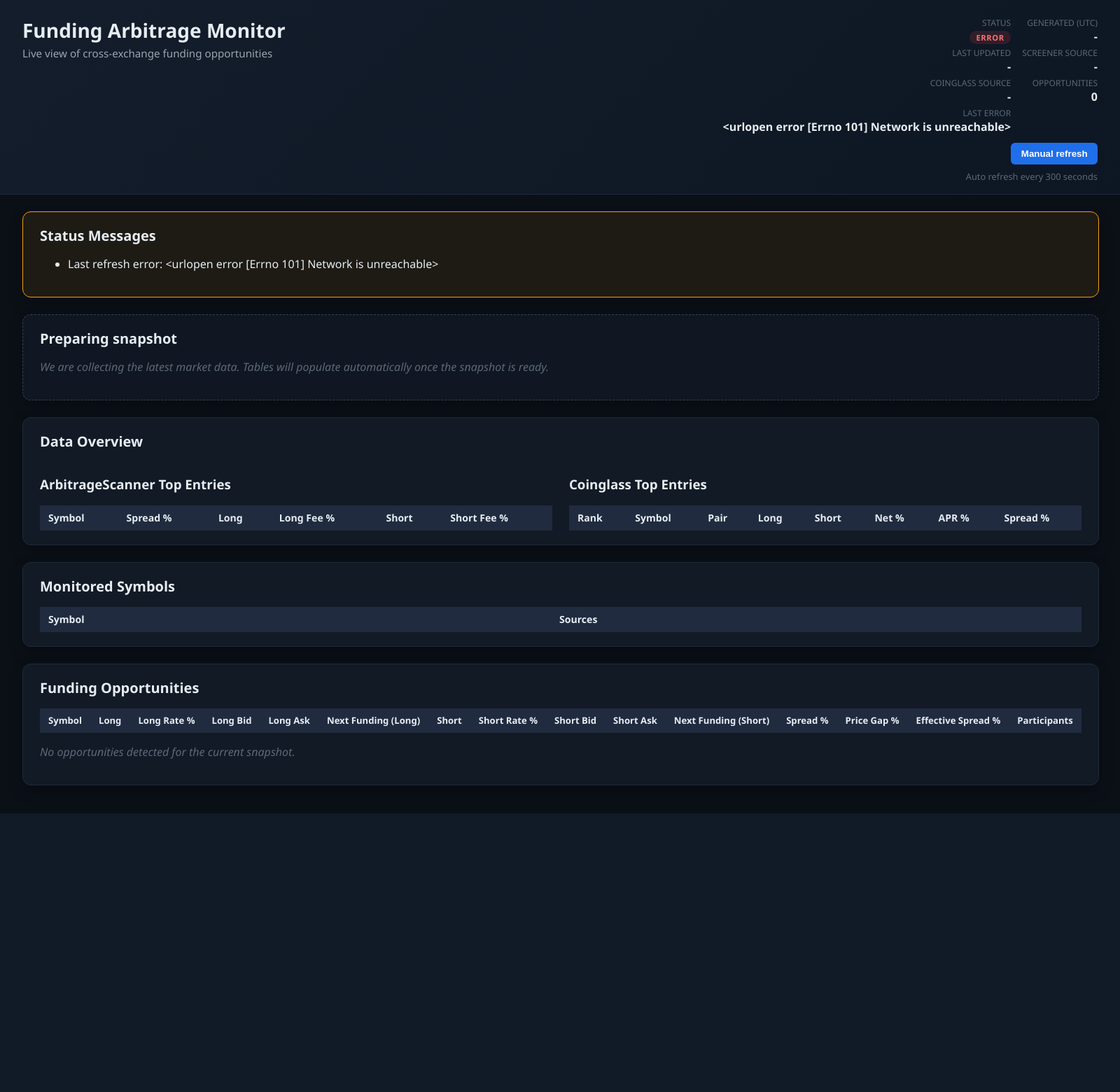
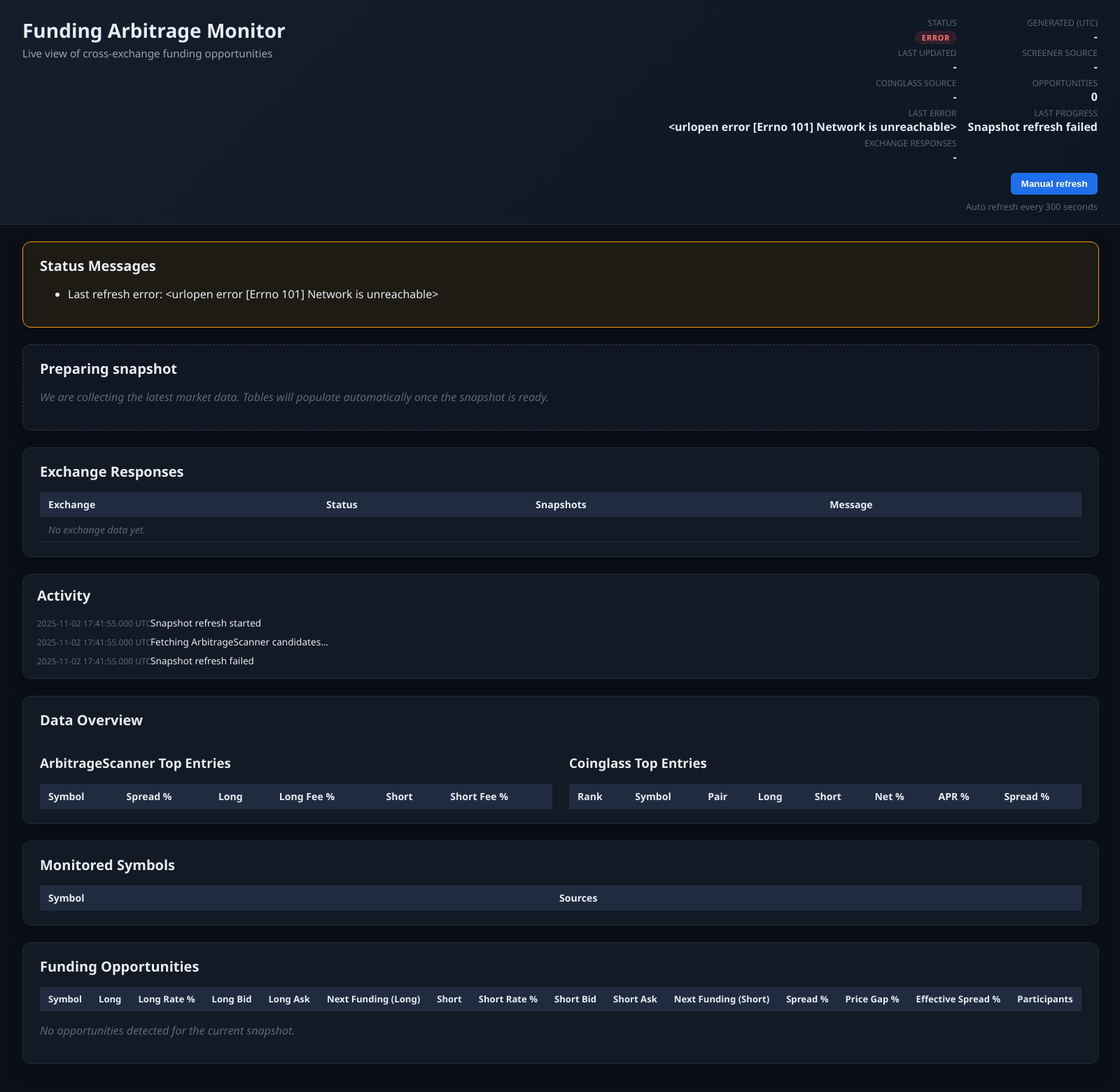
Before and after one commit to badrhari1777/FeeArb, a FastAPI app: page / in a window 1600 px wide. Shown: the whole page at 70% size. Before the commit the page ends 1162 px from the top, so only its background shows below. Run offline with FastAPI, Linux system fonts and the light colour scheme; lists and menus that the app fills with data are empty; parts of the project's set-up code (start-up, migrations or seed data) failed here and were passed over.

Commit message:
Enhance the funding-rate arbitrage project with a FastAPI dashboard for real-time progress tracking and improved user experience. Refactor data pipeline to include detailed exchange status updates and event logging. Update README with new features and setup instructions. Introduce caching and normalization in parsers for better data handling.

```diff
--- a/webapp/services.py
+++ b/webapp/services.py
@@ -3,7 +3,7 @@ from __future__ import annotations
 import asyncio
 import logging
 from datetime import datetime, timezone
-from typing import Literal, Optional
+from typing import Any, Callable, Dict, List, Literal, Optional
 
 from pipeline import collect_snapshot, DataSnapshot
 
@@ -23,8 +23,12 @@ class DataService:
         self._last_error: Optional[str] = None
         self._last_refreshed: Optional[datetime] = None
         self._in_progress: bool = False
+        self._loop: Optional[asyncio.AbstractEventLoop] = None
+        self._events: List[dict[str, Any]] = []
+        self._exchange_status: Dict[str, dict[str, Any]] = {}
 
     async def startup(self) -> None:
+        self._loop = asyncio.get_running_loop()
         async with self._lock:
             self._status = "pending"
         if self._task is None:
@@ -67,22 +71,45 @@ class DataService:
             self._in_progress = True
             self._status = "pending"
             self._last_error = None
+            self._events = []
+            self._exchange_status = {}
+        self._record_event(
+            "refresh:start",
+            {"message": "Snapshot refresh started"},
+        )
 
         outcome: RefreshResult = "completed"
+        loop = self._loop or asyncio.get_running_loop()
+        progress_cb = self._make_progress_callback(loop)
         try:
-            snapshot = await asyncio.to_thread(collect_snapshot)
+            snapshot = await asyncio.to_thread(collect_snapshot, progress_cb)
         except Exception as exc:  # pylint: disable=broad-except
             logger.exception("Snapshot refresh raised an error")
             outcome = "failed"
+            self._record_event(
+                "refresh:failed",
+                {"message": "Snapshot refresh failed", "error": str(exc)},
+            )
             async with self._lock:
                 self._last_error = str(exc)
                 self._status = "error"
         else:
+            self._record_event(
+                "refresh:completed",
+                {
+                    "message": "Snapshot refresh completed successfully",
+                    "opportunity_count": len(snapshot.opportunities),
+                },
+            )
             async with self._lock:
                 self._snapshot = snapshot
                 self._status = "ready"
                 self._last_error = None
                 self._last_refreshed = datetime.now(timezone.utc)
+                self._exchange_status = {
+                    entry.get("exchange", f"exchange-{idx}"): entry
+                    for idx, entry in enumerate(snapshot.exchange_status)
+                }
         finally:
             async with self._lock:
                 self._in_progress = False
@@ -111,4 +138,54 @@ class DataService:
             ),
             "snapshot": snapshot_dict,
             "refresh_in_progress": self._in_progress,
+            "events": list(self._events),
+            "exchange_status": list(self._exchange_status.values()),
         }
+
+    def _make_progress_callback(
+        self, loop: asyncio.AbstractEventLoop
+    ) -> Callable[[str, dict[str, Any] | None], None]:
+        def _callback(event: str, payload: dict[str, Any] | None = None) -> None:
+            data = dict(payload or {})
+            loop.call_soon_threadsafe(self._record_event, event, data)
+            if event.startswith("exchange:") and data:
+                exchange = data.get("exchange")
+                if exchange:
+                    loop.call_soon_threadsafe(
+                        self._update_exchange_status,
+                        exchange,
+                        event,
+                        data,
+                    )
+
+        return _callback
+
+    def _record_event(self, event: str, payload: dict[str, Any]) -> None:
+        entry = {
+            "event": event,
+            "payload": payload,
+            "timestamp": datetime.now(timezone.utc).isoformat(),
+        }
+        self._events.append(entry)
+        if len(self._events) > 200:
+            del self._events[:-200]
+
+    def _update_exchange_status(
+        self, exchange: str, event: str, payload: dict[str, Any]
+    ) -> None:
+        status_map = {
+            "exchange:success": "ok",
+            "exchange:error": "failed",
+            "exchange:missing": "missing",
+            "exchange:start": "pending",
+        }
+        status = status_map.get(event, payload.get("status"))
+        entry = {
+            "exchange": exchange,
+            "status": status or payload.get("status") or "unknown",
+            "message": payload.get("message"),
+            "count": payload.get("count"),
+            "error": payload.get("error"),
+            "updated_at": datetime.now(timezone.utc).isoformat(),
+        }
+        self._exchange_status[exchange] = entry
--- a/webapp/static/app.js
+++ b/webapp/static/app.js
@@ -6,6 +6,8 @@
     last_updated: null,
     snapshot: null,
     refresh_in_progress: false,
+    events: [],
+    exchange_status: [],
   };
 
   const initialState = {
@@ -29,6 +31,8 @@
     opportunityCount: document.getElementById("opportunity-count"),
     statusPill: document.getElementById("status-pill"),
     lastError: document.getElementById("last-error"),
+    lastProgress: document.getElementById("last-progress"),
+    exchangeSummary: document.getElementById("exchange-summary"),
     screenerTable: document.getElementById("screener-table")?.querySelector("tbody"),
     coinglassTable: document.getElementById("coinglass-table")?.querySelector("tbody"),
     universeTable: document.getElementById("universe-table-body"),
@@ -37,6 +41,9 @@
     refreshButton: document.getElementById("refresh-button"),
     hint: document.querySelector(".hint"),
     emptyState: document.getElementById("empty-state"),
+    exchangeTable: document.getElementById("exchange-status-body"),
+    eventLog: document.getElementById("event-log"),
+    eventEmpty: document.getElementById("event-empty"),
   };
 
   const escapeHtml = (value) => {
@@ -208,6 +215,63 @@
     }
   };
 
+  const renderExchangeStatus = (rows = []) => {
+    if (!elements.exchangeTable) {
+      return;
+    }
+    if (!rows || rows.length === 0) {
+      elements.exchangeTable.innerHTML =
+        '<tr><td colspan="4" class="muted">No exchange data yet.</td></tr>';
+      return;
+    }
+    elements.exchangeTable.innerHTML = rows
+      .map((row) => {
+        const exchange = escapeHtml(row.exchange ?? row.name ?? "-");
+        const statusValue = (row.status ?? "unknown").toString();
+        const slug = statusValue.toLowerCase().replace(/[^a-z0-9]+/g, "-");
+        const count = row.count ?? "-";
+        const message = row.message || row.error || "";
+        return `
+          <tr>
+            <td>${exchange}</td>
+            <td><span class="status-chip status-chip--${slug}">${escapeHtml(statusValue)}</span></td>
+            <td>${escapeHtml(count)}</td>
+            <td>${escapeHtml(message || "-")}</td>
+          </tr>
+        `;
+      })
+      .join("");
+  };
+
+  const renderEvents = (events = []) => {
+    if (!elements.eventLog) {
+      return;
+    }
+    if (!events || events.length === 0) {
+      elements.eventLog.innerHTML = "";
+      if (elements.eventEmpty) {
+        elements.eventEmpty.style.display = "";
+      }
+      return;
+    }
+    const items = events.slice(-50);
+    elements.eventLog.innerHTML = items
+      .map((event) => {
+        const timestamp = formatTime(event.timestamp);
+        const message = event.payload?.message || event.event;
+        return `
+          <li class="event-log__item">
+            <span class="event-log__time">${escapeHtml(timestamp)}</span>
+            <span class="event-log__message">${escapeHtml(message)}</span>
+          </li>
+        `;
+      })
+      .join("");
+    if (elements.eventEmpty) {
+      elements.eventEmpty.style.display = "none";
+    }
+  };
+
   const ensureMessagesPanel = () => {
     if (elements.messagesPanel) {
       return elements.messagesPanel;
@@ -303,6 +367,45 @@
       }
     }
 
+    if (elements.lastProgress) {
+      const events = Array.isArray(state.events) ? state.events : [];
+      const lastEvent = events.length ? events[events.length - 1] : null;
+      const message = lastEvent?.payload?.message || lastEvent?.event || "-";
+      elements.lastProgress.textContent = message || "-";
+      if (lastEvent?.payload?.message) {
+        elements.lastProgress.setAttribute("title", lastEvent.payload.message);
+      } else {
+        elements.lastProgress.removeAttribute("title");
+      }
+    }
+
+    if (elements.exchangeSummary) {
+      const entries =
+        (state.snapshot?.exchange_status &&
+        Array.isArray(state.snapshot.exchange_status)
+          ? state.snapshot.exchange_status
+          : null) ??
+        (Array.isArray(state.exchange_status) ? state.exchange_status : []);
+      if (!entries || entries.length === 0) {
+        elements.exchangeSummary.textContent = "-";
+      } else {
+        const counts = entries.reduce((acc, entry) => {
+          const key = (entry.status || "unknown").toString().toLowerCase();
+          acc[key] = (acc[key] || 0) + 1;
+          return acc;
+        }, {});
+        const parts = [];
+        if (counts.ok) parts.push(`${counts.ok} ok`);
+        if (counts.pending) parts.push(`${counts.pending} pending`);
+        if (counts.failed) parts.push(`${counts.failed} failed`);
+        if (counts.missing) parts.push(`${counts.missing} missing`);
+        if (counts.error) parts.push(`${counts.error} error`);
+        elements.exchangeSummary.textContent = parts.length
+          ? parts.join(", ")
+          : `${entries.length} exchanges`;
+      }
+    }
+
     if (elements.hint) {
       elements.hint.textContent = `Auto refresh every ${pollIntervalSeconds} seconds`;
     }
@@ -320,11 +423,25 @@
   };
 
   const mergeState = (next = {}) => {
+    const mergedSnapshot =
+      next.snapshot !== undefined ? next.snapshot : currentState.snapshot;
+    const mergedEvents = Array.isArray(next.events)
+      ? next.events
+      : currentState.events ?? [];
+    const mergedExchangeStatus = Array.isArray(next.exchange_status)
+      ? next.exchange_status
+      : currentState.exchange_status ?? [];
+    const snapshotExchangeStatus =
+      mergedSnapshot && Array.isArray(mergedSnapshot.exchange_status)
+        ? mergedSnapshot.exchange_status
+        : null;
+
     currentState = {
       ...currentState,
       ...next,
-      snapshot:
-        next.snapshot !== undefined ? next.snapshot : currentState.snapshot,
+      snapshot: mergedSnapshot,
+      events: mergedEvents,
+      exchange_status: snapshotExchangeStatus ?? mergedExchangeStatus,
       refresh_interval:
         next.refresh_interval ?? currentState.refresh_interval,
       refresh_in_progress:
@@ -349,6 +466,14 @@
     updateStatusPill(currentState.status);
     updateMetadata(currentState);
     renderSnapshotData(currentState.snapshot);
+    const exchangeEntries =
+      (currentState.snapshot &&
+      Array.isArray(currentState.snapshot.exchange_status)
+        ? currentState.snapshot.exchange_status
+        : null) ?? currentState.exchange_status ?? [];
+    renderExchangeStatus(exchangeEntries);
+    currentState.exchange_status = exchangeEntries;
+    renderEvents(currentState.events ?? []);
     toggleEmptyState(!currentState.snapshot);
     renderMessages(buildMessages(currentState));
     updateRefreshButton();
--- a/webapp/static/styles.css
+++ b/webapp/static/styles.css
@@ -131,6 +131,10 @@ a {
   box-shadow: 0 10px 20px rgba(0, 0, 0, 0.25);
 }
 
+.panel--compact {
+  padding: 1rem 1.25rem;
+}
+
 .panel--muted {
   border-style: dashed;
   border-color: rgba(79, 89, 105, 0.65);
@@ -194,6 +198,66 @@ a {
   font-style: italic;
 }
 
+.status-chip {
+  display: inline-flex;
+  align-items: center;
+  padding: 0.125rem 0.5rem;
+  border-radius: 999px;
+  font-size: 0.7rem;
+  text-transform: uppercase;
+  letter-spacing: 0.05em;
+  background: rgba(148, 163, 184, 0.12);
+  color: #cbd5f5;
+}
+
+.status-chip--ok {
+  background: rgba(34, 197, 94, 0.18);
+  color: #34d399;
+}
+
+.status-chip--pending {
+  background: rgba(59, 130, 246, 0.18);
+  color: #60a5fa;
+}
+
+.status-chip--failed,
+.status-chip--error {
+  background: rgba(239, 68, 68, 0.18);
+  color: #f87171;
+}
+
+.status-chip--missing,
+.status-chip--unknown {
+  background: rgba(148, 163, 184, 0.18);
+  color: #a8b5c6;
+}
+
+.event-log {
+  list-style: none;
+  margin: 0;
+  padding: 0;
+  display: grid;
+  gap: 0.5rem;
+  font-size: 0.85rem;
+}
+
+.event-log__item {
+  display: grid;
+  grid-template-columns: 150px 1fr;
+  gap: 0.75rem;
+  align-items: baseline;
+}
+
+.event-log__time {
+  color: #5c6977;
+  font-size: 0.75rem;
+  white-space: nowrap;
+}
+
+.event-log__message {
+  color: #e6edf3;
+}
+
 .hidden {
   display: none !important;
 }
@@ -217,4 +281,9 @@ a {
   .data-table td {
     padding: 0.4rem 0.5rem;
   }
+
+  .event-log__item {
+    grid-template-columns: 1fr;
+    gap: 0.25rem;
+  }
 }
--- a/webapp/templates/index.html
+++ b/webapp/templates/index.html
@@ -15,6 +15,9 @@
   {% set status = state.get('status', 'idle') %}
   {% set status_class = status|lower|replace(' ', '-') %}
   {% set refresh_interval = state.get('refresh_interval', 300) %}
+  {% set exchange_status_rows = state.get('exchange_status', []) %}
+  {% set events = state.get('events', []) %}
+  {% set last_event = events[-1] if events %}
   <script>
     window.__INITIAL_STATE__ = {{ state | tojson | safe }};
   </script>
@@ -75,6 +78,26 @@
           {% set last_error = state.get('last_error') %}
           <dd id="last-error" title="{{ last_error or '' }}">{{ last_error or "None" }}</dd>
         </div>
+        <div>
+          <dt>Last progress</dt>
+          <dd id="last-progress">
+            {% if last_event %}
+              {{ last_event.payload.message or last_event.event }}
+            {% else %}
+              -
+            {% endif %}
+          </dd>
+        </div>
+        <div>
+          <dt>Exchange responses</dt>
+          <dd id="exchange-summary">
+            {% if exchange_status_rows %}
+              {{ exchange_status_rows | length }} tracked
+            {% else %}
+              -
+            {% endif %}
+          </dd>
+        </div>
       </dl>
       <button id="refresh-button" class="button" type="button">Manual refresh</button>
       <p class="hint">Auto refresh every {{ refresh_interval }} seconds</p>
@@ -99,6 +122,50 @@
         </ul>
       </section>
     {% endif %}
+
+    <section class="panel" id="exchange-status">
+      <h2>Exchange Responses</h2>
+      <table class="data-table" id="exchange-status-table">
+        <thead>
+          <tr>
+            <th>Exchange</th>
+            <th>Status</th>
+            <th>Snapshots</th>
+            <th>Message</th>
+          </tr>
+        </thead>
+        <tbody id="exchange-status-body">
+          {% for row in exchange_status_rows %}
+            {% set status_slug = (row.status or 'unknown') | lower | replace(' ', '-') %}
+            <tr>
+              <td>{{ row.exchange }}</td>
+              <td>
+                <span class="status-chip status-chip--{{ status_slug }}">{{ row.status or "unknown" }}</span>
+              </td>
+              <td>{{ row.count if row.count is not none else "-" }}</td>
+              <td>{{ row.message or row.error or "-" }}</td>
+            </tr>
+          {% endfor %}
+        </tbody>
+      </table>
+    </section>
+
+    <section class="panel panel--compact" id="activity-log">
+      <h2>Activity</h2>
+      <ul class="event-log" id="event-log">
+        {% for event in events %}
+          <li class="event-log__item">
+            <span class="event-log__time">{{ event.timestamp }}</span>
+            <span class="event-log__message">
+              {{ event.payload.message or event.event }}
+            </span>
+          </li>
+        {% endfor %}
+      </ul>
+      <p class="muted" id="event-empty"{% if events %} style="display: none;"{% endif %}>
+        Progress updates will appear here as the refresh runs.
+      </p>
+    </section>
 
     <section class="panel" id="overview">
       <h2>Data Overview</h2>
```
Also changed, not shown: orchestrator/opportunities.py (+89 -7 lines), parsers/arbitragescanner.py (+12 -1 lines), pipeline/data_pipeline.py (+115 -7 lines), README.md.
